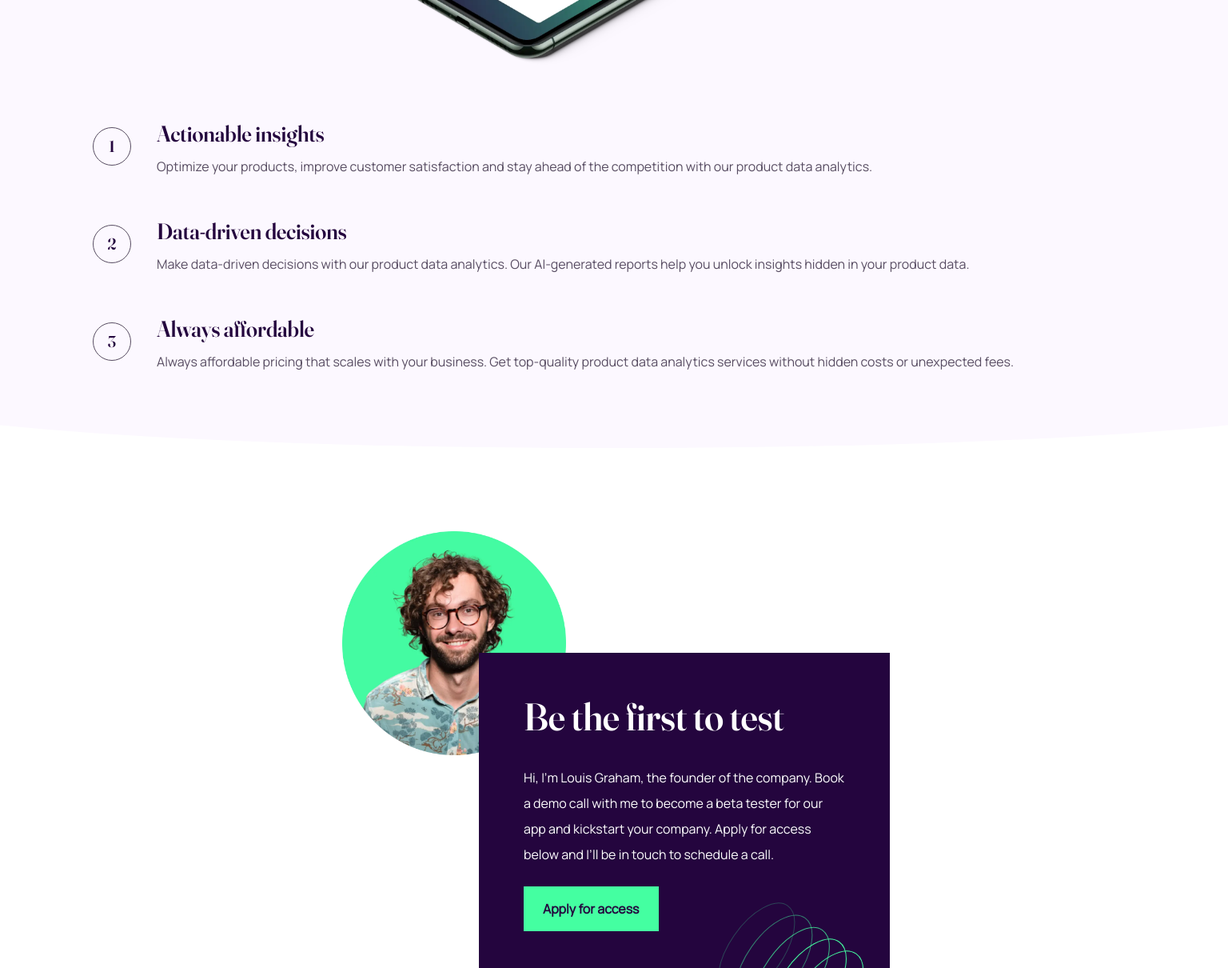
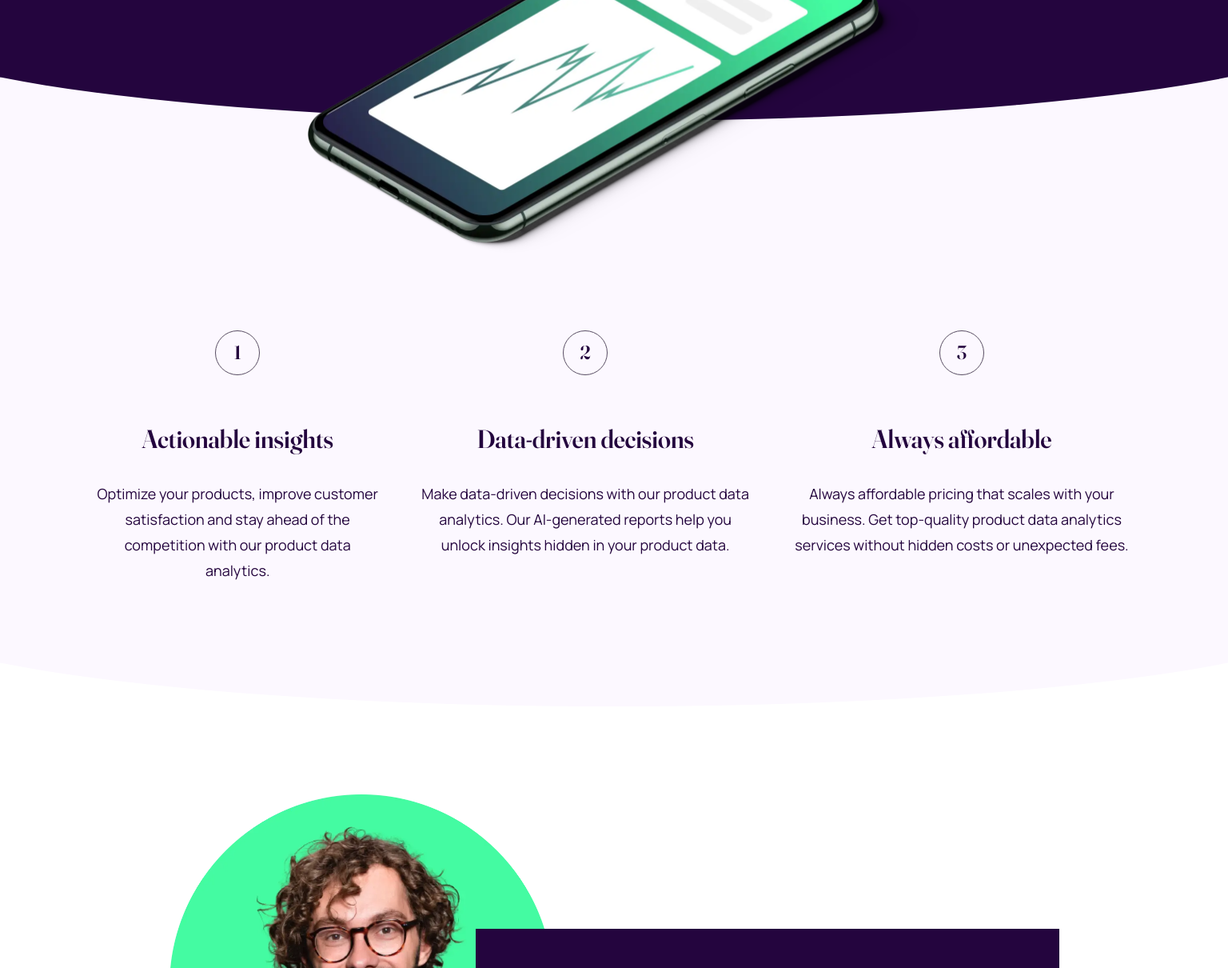
Before and after one commit to JustANipple/workit-landing-page, a plain HTML site: page index.html in a window 1536 px wide. Shown: the part 609-1819 px from the top of the page at 80% size. Drawn offline with Linux system fonts and the light colour scheme.

Commit message:
modified:   index.html 	new file:   styles/styles_desktop.css 	modified:   styles/styles_tablet.css

```diff
--- a/index.html
+++ b/index.html
@@ -13,6 +13,7 @@
   <link rel="stylesheet" href="./styles/styles_custom_properties.css">
   <link rel="stylesheet" href="./styles/styles_mobile.css">
   <link rel="stylesheet" href="./styles/styles_tablet.css">
+  <link rel="stylesheet" href="./styles/styles_desktop.css">
 </head>
 <body>
 
--- /dev/null
+++ b/styles/styles_desktop.css
@@ -0,0 +1,171 @@
+@media screen and (min-width: 1440px) {
+    body {
+        font-size: var(--fs-body);
+    }
+    /* Begin::Header */
+    .header::before, .features::before {
+        --curve-h: 15.25rem;
+    }
+
+    .header_nav {
+        padding: 3.5rem 10.25rem;
+    }
+
+    .header_intro {
+        padding-block-end: 12.5rem;
+    }
+
+    .header_intro::before {
+        width: 11rem;
+        background-position-x: -9rem;
+    }
+
+    .header_intro::after {
+        width: 10rem;
+        background-position-x: 2.5rem;
+        background-position-y: 12rem;
+    }
+
+    .nav_link {
+        font-size: inherit;
+
+        transition: color .25s ease-in-out;
+    }
+
+    .intro_heading {
+        font-size: var(--fs-hl);
+        line-height: var(--sp-hl);
+    }
+
+    .intro_button {
+        border: unset;
+        padding: unset;
+        padding: 1rem 2rem;
+        border: 2px solid var(--secondary-clr);
+        cursor: pointer;
+
+        transition: color .25s ease-in-out, background-color .25s ease-in-out;
+    }
+
+    .header_img {
+        bottom: -18rem;
+        max-height: 27.5rem;
+    }
+    /* End::Header */
+
+    /* Begin::Features */
+    .features {
+        padding-block: 24rem 2rem;
+        display: flex;
+        gap: 1rem;
+    }
+
+    .features_feature {
+        display: grid;
+        row-gap: 3.5rem;
+        height: fit-content;
+    }
+
+    .feature_number {
+        font-size: 1.5rem;
+        width: 3.5rem;
+        height: 3.5rem;
+    }
+
+    .feature_content {
+        row-gap: 1.75rem;
+        text-align: center;
+    }
+
+    .feature_content .content_title {
+        font-size: var(--fs-hs);
+    }
+
+    .feature_content .content_description {
+        font-size: var(--fs-body);
+        color: var(--main-clr);
+        line-height: var(--sp-body);
+    }
+    /* End::Features */
+
+    /* Begin::Founder */
+    .founder {
+        padding-block: 0 1rem;
+        padding-inline: 2.375rem;
+        position: relative;
+        height: fit-content;
+    }
+
+    .founder_img {
+        width: 30rem;
+        top: 14.5rem;
+        right: 19.75rem;
+    }
+
+    .founder_content {
+        padding-block: 3.25rem 3.875rem;
+        max-width: 45.625rem;
+        left: 12rem;
+        bottom: 5rem;
+    }
+
+    .founder_content::after {
+        right: 5rem;
+        height: 15rem;
+        background-position-x: 0rem;
+        background-position-y: -.5rem;
+    }
+
+    .founder_content .content_title {
+        font-size: 3.5rem;
+    }
+
+    .founder_content .content_description {
+        font-size: var(--fs-body);
+        padding-inline-end: 1rem;
+    }
+
+    .founder_button {
+        padding: 1rem 1.5rem;
+        font-size: var(--fs-body);
+        border: 2px solid var(--secondary-clr);
+        cursor: pointer;
+
+        transition: color .25s ease-in-out, background-color .25s ease-in-out;
+    }
+    /* End::Founder */
+
+    /* Begin::Footer */
+    .footer {
+        padding-block: 1.5rem 6.875rem;
+    }
+
+    .footer_social {
+        gap: 2rem;
+    }
+
+    .footer_social img {
+        cursor: pointer;
+        transition: filter .25s ease-in-out;
+    }
+    /* End::Footer */
+
+    /* Begin::Active status */
+    .nav_link:hover {
+        color: var(--secondary-clr);
+    }
+
+    .intro_button:hover {
+        background-color: transparent;
+        color: var(--secondary-clr);
+    }
+
+    .founder_button:hover {
+        background-color: transparent;
+        color: var(--secondary-clr);
+    }
+
+    .footer_social img:hover {
+        filter: brightness(.75);
+    }
+}
--- a/styles/styles_tablet.css
+++ b/styles/styles_tablet.css
@@ -25,7 +25,7 @@
         background-position-y: -1rem;
     }
 
-      .header_intro::after {
+    .header_intro::after {
         content: "";
         position: absolute;
         top: 0;
@@ -95,14 +95,12 @@
     .founder_content::after {
         content: "";
         position: absolute;
-        top: 0;
-        left: 0;
         right: 0;
         bottom: -6rem;
+        width: 14rem;
+        height: 13rem;
         background-image: url("../assets/images/bg-pattern-3.svg");
         background-repeat: no-repeat;
-        background-position-x: 17.5rem;
-        background-position-y: 18.5rem;
         z-index: 1;
     }
 
@@ -114,6 +112,6 @@
     /* Begin::Footer */
     .footer {
         padding-block-end: 7.5rem;
-      }
+    }
     /* End::Footer */
 }
```
